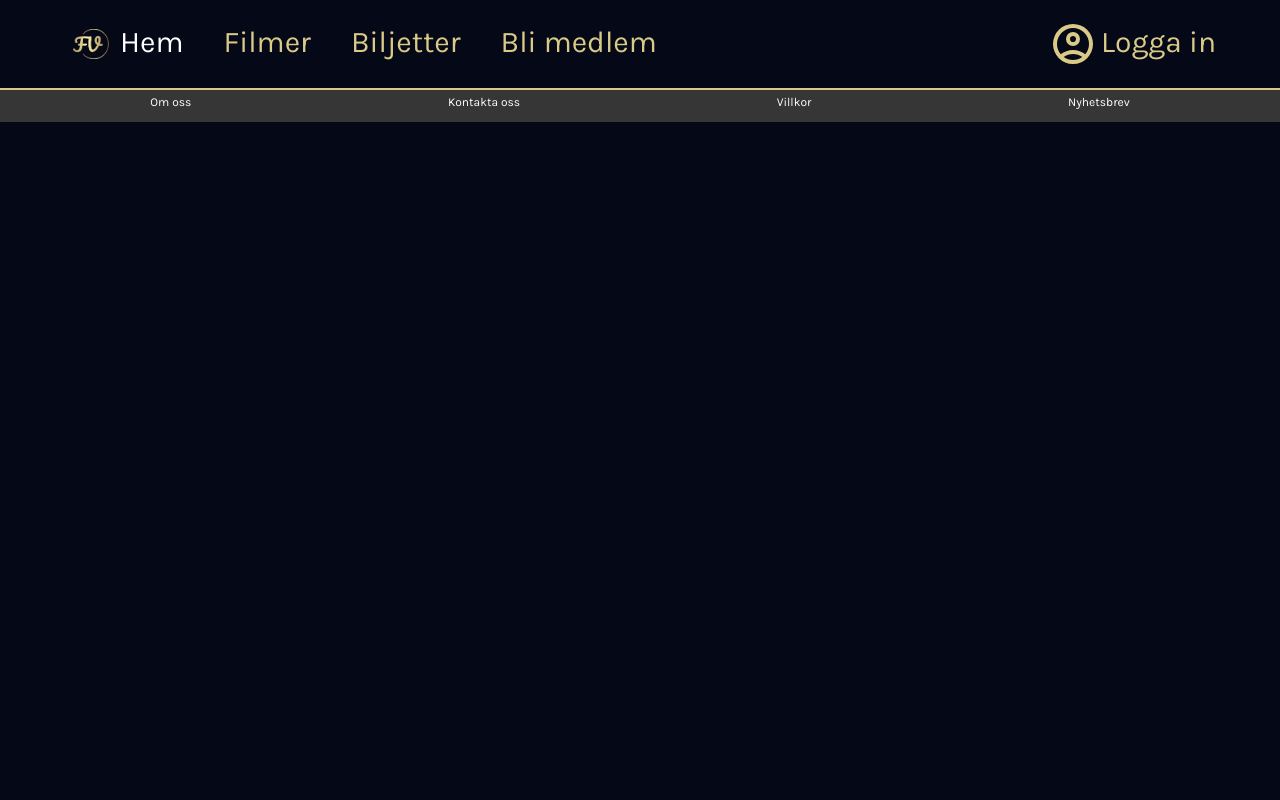
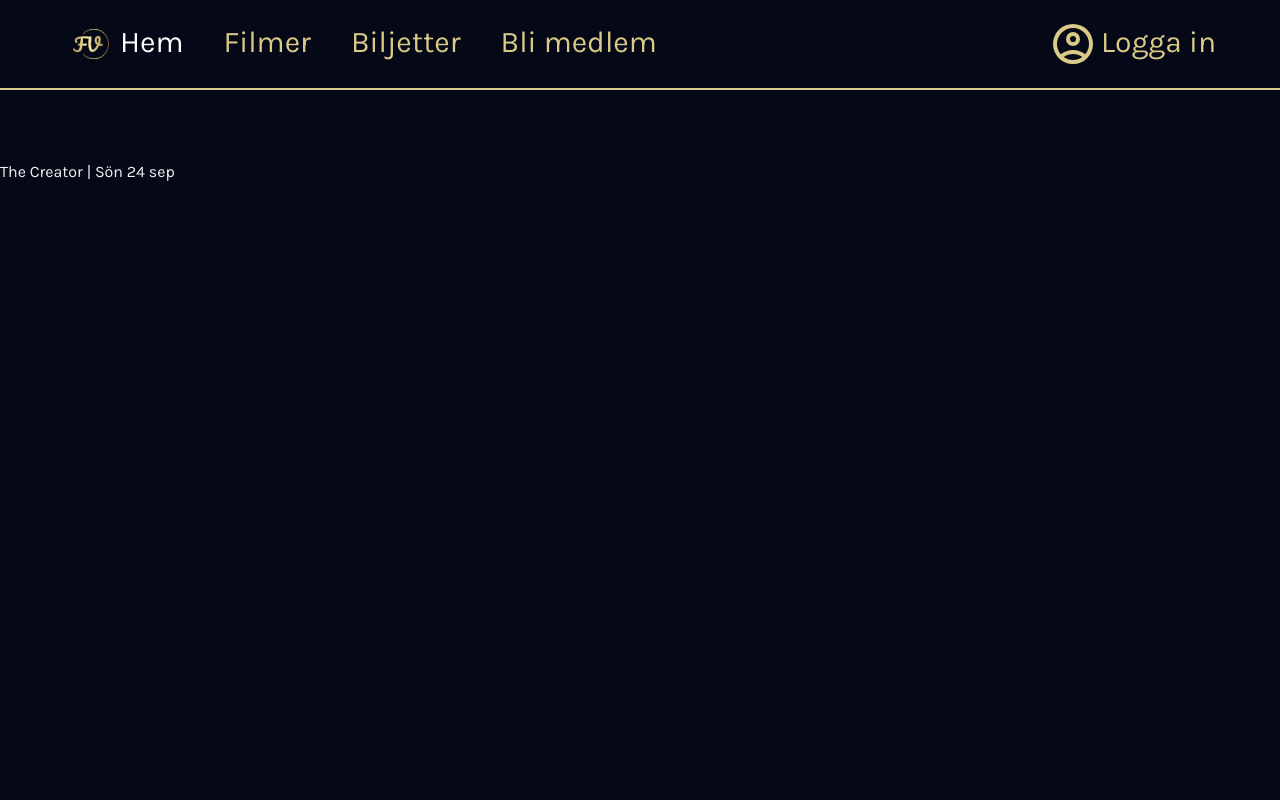
Before and after one commit to jacke99/Projektarbete-Filmvisarna, a React (Vite) app in the folder client/: page /movies in a window 1280 px wide. Shown: the top 800 px of the page. Built offline with nearby package versions, Linux system fonts and the light colour scheme; a web font is replaced by a local one.

Commit message:
starting up

```diff
--- /dev/null
+++ b/client/src/components/BookingPartTwo.jsx
@@ -0,0 +1,8 @@
+
+export default function BookingPartTwo(){
+    return(
+        <div className="min-h-screen mt-40">
+            <h1 className="text-white-100">The Creator | Sön 24 sep</h1>
+        </div>
+    )
+}
--- a/client/src/pages/Booking.jsx
+++ b/client/src/pages/Booking.jsx
@@ -3,10 +3,15 @@ import { styles } from "../styles.js";
 import { Link } from "react-router-dom";
 import MovieFilterForm from "../components/MovieFilterForm";
 import BookMovieHero from "../components/BookMovieHero";
+import BookingPartTwo from "../components/BookingPartTwo";
 
 
 export default function Booking() {
   return (
+    <BookingPartTwo/>
+  );
+}
+{/*
     <div className="mt-20 min-w-full max-w-full bg-primary font-inconsolata">
       <div className="relative">
         <img
@@ -26,6 +31,4 @@ export default function Booking() {
       </div>
       <MovieFilterForm />
       <BookMovieHero />
-    </div>
-  );
-}
+</div>*/}
--- a/client/src/pages/Movies.jsx
+++ b/client/src/pages/Movies.jsx
@@ -1,3 +1,7 @@
+import BookingPartTwo from "../components/BookingPartTwo";
+
 export default function Movies() {
-  return <div>Movies</div>;
+  return <div>
+<BookingPartTwo/>
+  </div>;
 }
```
Also changed, not shown: client/src/pages/Home.jsx (+6 -1 lines).
